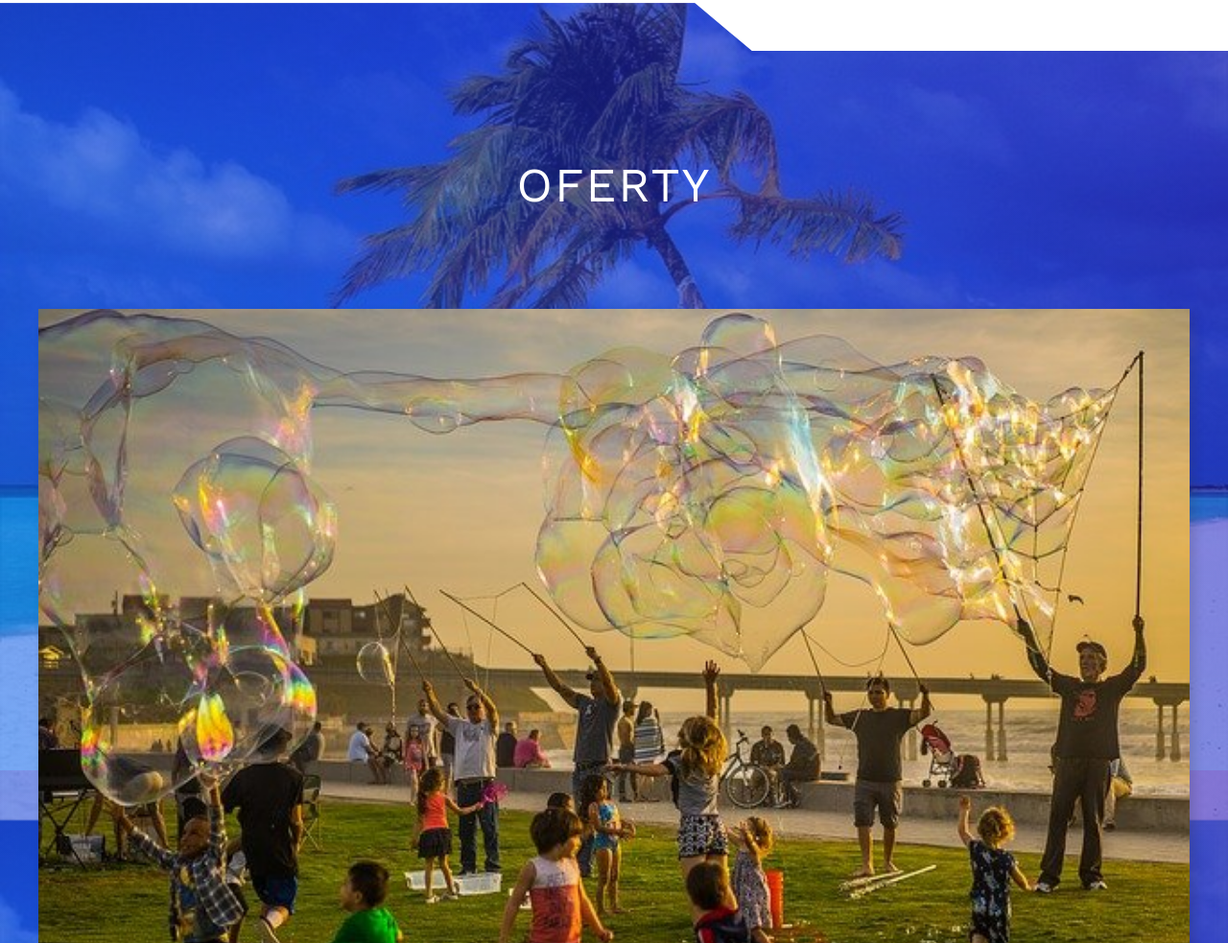
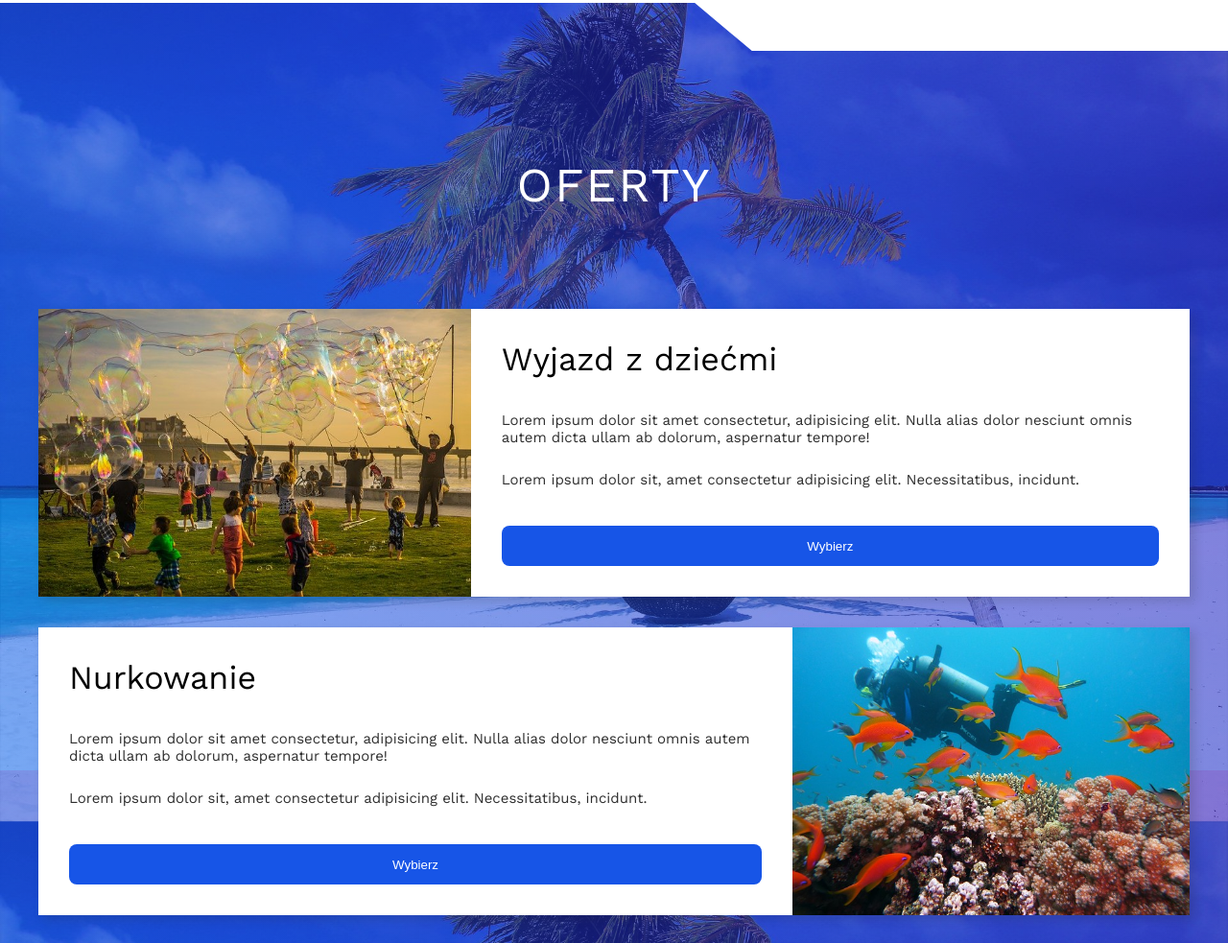
Before and after one commit to dawilles/Future-Trip-, a plain HTML site: page index.html in a window 1280 px wide. Shown: the part 4323-5306 px from the top of the page at 96% size. Drawn offline with nearby package versions, Linux system fonts and the light colour scheme; a web font is replaced by a local one.

```diff
--- a/scss/main.scss
+++ b/scss/main.scss
@@ -314,7 +314,8 @@ body {
 //Offers===============================================
 .offers {
 	position: relative;
-	@include heroImages("../img/maldives-small.jpg") overflow: hidden;
+	@include heroImages("../img/maldives-small.jpg");
+	overflow: hidden;
 
 	.section-heading {
 		color: $pure-white;
@@ -330,11 +331,13 @@ body {
 			transition: transform 0.3s;
 
 			&:hover {
-				transform: scale(1.3);
+				transform: scale(1.2);
 			}
 		}
 		&-info {
 			padding: 2em;
+			background-color: $pure-white;
+			z-index: 10;
 		}
 		&-heading {
 			margin-bottom: 0.5em;
@@ -389,6 +392,34 @@ body {
 		&__img {
 			margin-bottom: 0;
 			min-height: 300px;
+		}
+	}
+	.offers {
+		&__option {
+			display: flex;
+			margin: 2em 0;
+			width: 100%;
+
+			&-img {
+				width: 50%;
+				height: auto;
+
+				&--right {
+					order: 1;
+				}
+			}
+			&-info {
+				display: flex;
+				flex-direction: column;
+				justify-content: space-between;
+			}
+			&-heading {
+				margin-bottom: 0.5em;
+				font-size: 3.4rem;
+			}
+			&-btn {
+				padding: 1em;
+			}
 		}
 	}
 }
@@ -483,7 +514,22 @@ body {
 			min-width: 900px;
 		}
 	}
+	.offers {
+		background-image: $blue-gradient, url("../img/maldives-big.jpg");
+
+		&__option {
+			&-img {
+				object-fit: cover;
+				height: 300px;
+			}
+
+			&-text {
+				font-size: 1.5rem;
+			}
+		}
+	}
 }
+
 @media (min-width: 1100px) {
 	.islands {
 		&__card {
```
Also changed, not shown: css/main.css, 1 other file.
